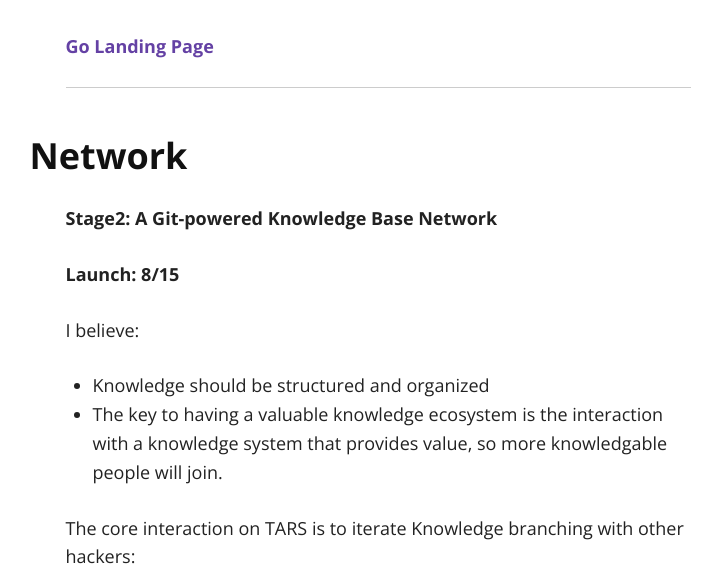
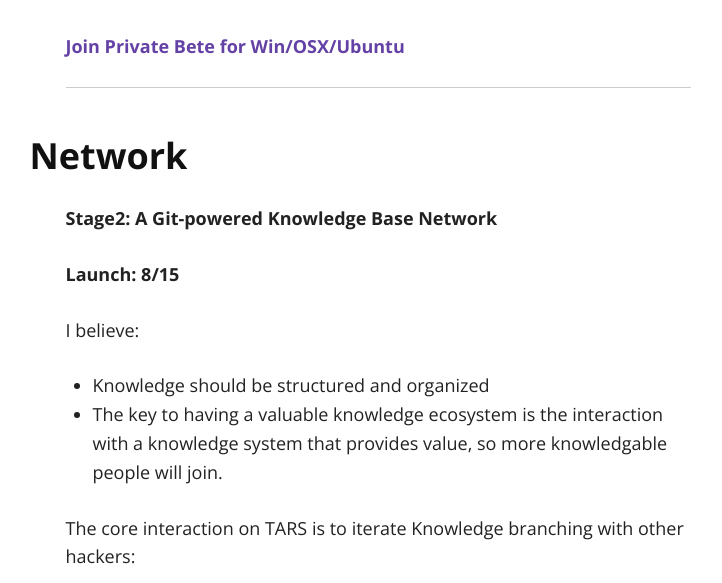
Before and after one commit to tarsmachine/tarsmachine.github.io, a Jekyll site: the page built from index.md, in a window 1280 px wide and 900 px high, scrolled down 1645 px, cut to the strip 226-809 px from the top of the window. Shown: the whole strip, without its empty margins (262-984 px from the left). Built offline with Jekyll 4.4.1, drawn with Linux system fonts in a browser that asks for light colours; nearby versions of some CDN libraries.

Commit message:
Update Landing

```diff
--- a/index.md
+++ b/index.md
@@ -33,7 +33,7 @@
 
 <img src="images/search.gif" alt="sample image" width="600" height="350">
 
-**[Go Landing Page](http://app.tarsmachine.com/)**
+**[Join Private Bete for Win/OSX/Ubuntu](http://app.tarsmachine.com/)**
 
 
 ---
```
